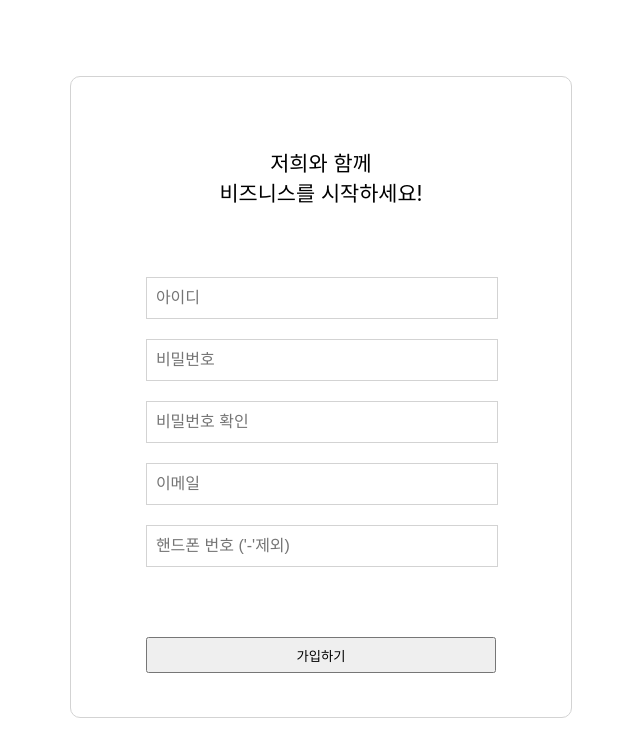
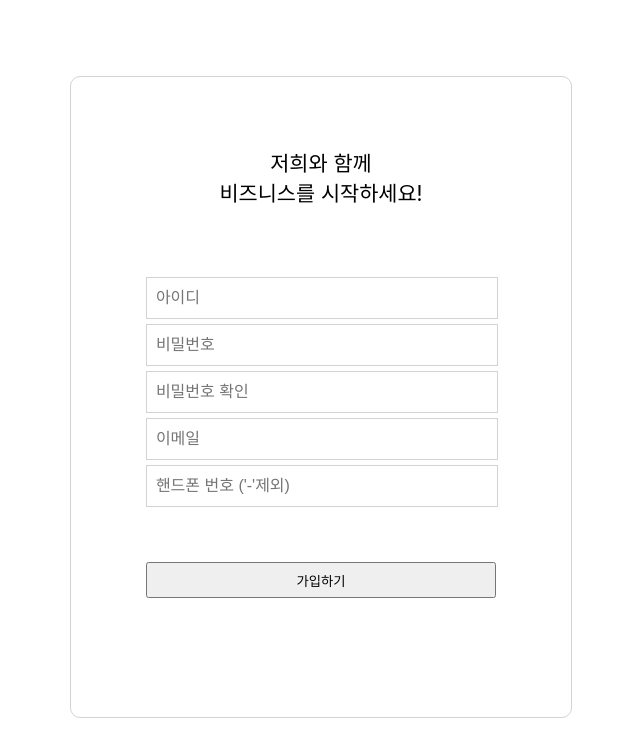
Before and after one commit to ParkSanggi/Ecommerce, a React (Create React App) app in the folder frontend/: page /seller/join in a window 1280 px wide. Shown: the top 756 px of the page, without its empty margins (319-959 px from the left). Built offline with nearby package versions, Linux system fonts and the light colour scheme.

Commit message:
reduce margin-bottom to insert error message, add css for error message

```diff
--- a/frontend/src/component/sellerJoin/css/sellerJoin.css
+++ b/frontend/src/component/sellerJoin/css/sellerJoin.css
@@ -24,7 +24,7 @@ input {
     display:block;
     height:40px;
     width:100%;
-    margin-bottom: 20px;
+    margin-bottom: 5px;
     padding:0px;
     font-size: 1rem;
 }
@@ -38,3 +38,11 @@ input {
 .hasError {
     border:2px solid red;
 }
+
+.errorMessage {
+    color: red;
+    text-align: left;
+    font-size: 0.7rem;
+    padding-left: 5px;
+    margin-bottom: 5px;
+}
```
